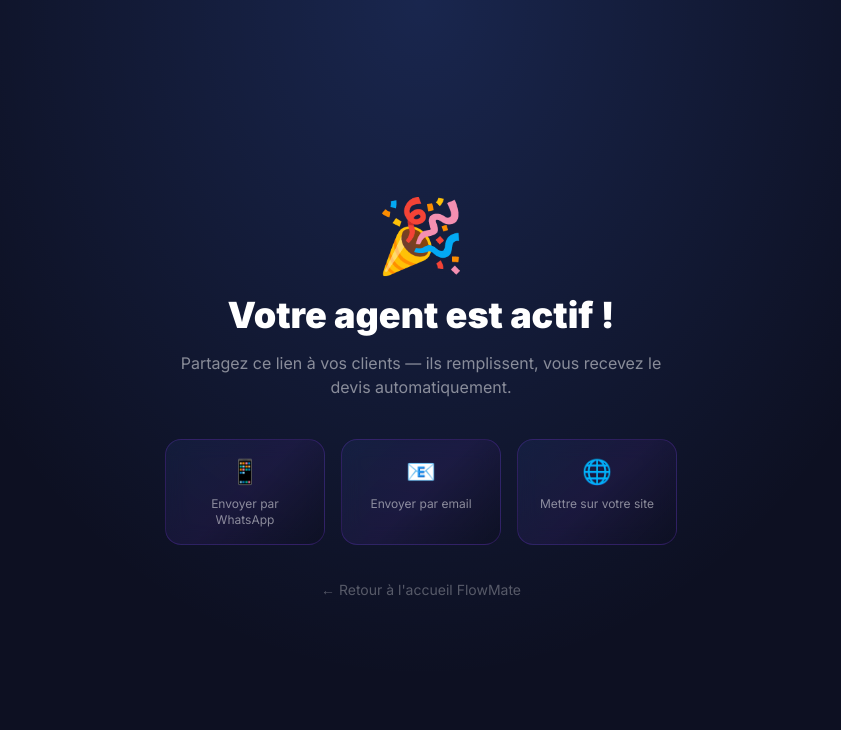
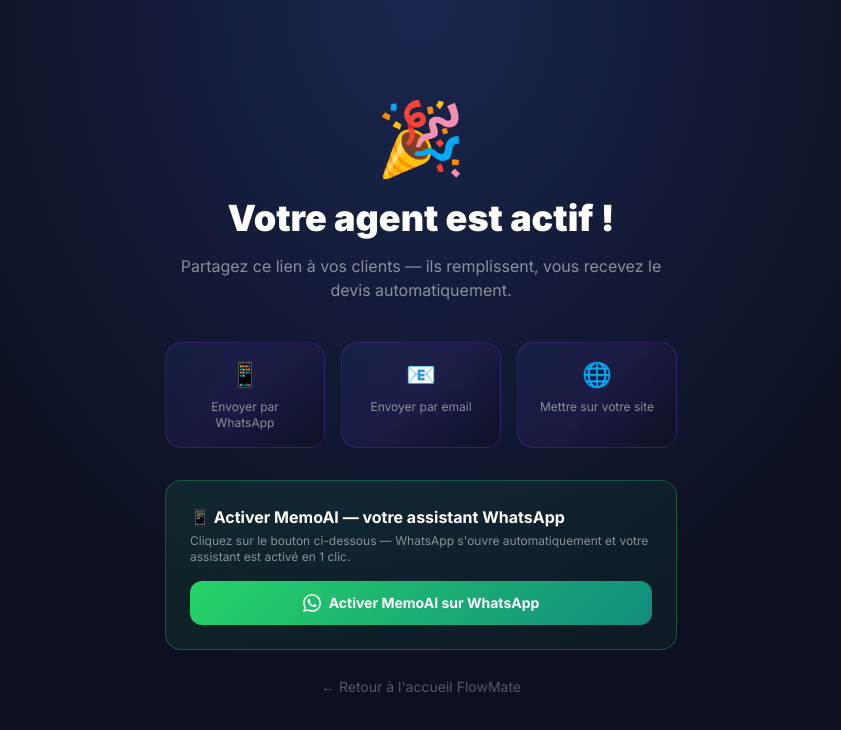
Before and after one commit to cocoonurse/flowmate-site, a Next.js app: page /onboarding/success in a window 1280 px wide. Shown: the top 730 px of the page, without its empty margins (219-1060 px from the left). Built offline with nearby package versions, Linux system fonts and the light colour scheme.

Commit message:
Ajoute bouton WhatsApp 1-clic pour activer MemoAI dans la page success

```diff
--- a/app/onboarding/success/page.tsx
+++ b/app/onboarding/success/page.tsx
@@ -61,6 +61,25 @@
           ))}
         </div>
 
+        {/* Activation MemoAI WhatsApp */}
+        <div
+          className="rounded-2xl p-6 mb-6 text-left"
+          style={{ background: "linear-gradient(135deg, rgba(37,211,102,0.1), rgba(37,211,102,0.05))", border: "1px solid rgba(37,211,102,0.3)" }}
+        >
+          <p className="text-white font-bold mb-1">📱 Activer MemoAI — votre assistant WhatsApp</p>
+          <p className="text-white/50 text-xs mb-4">Cliquez sur le bouton ci-dessous — WhatsApp s'ouvre automatiquement et votre assistant est activé en 1 clic.</p>
+          <a
+            href="https://wa.me/14155238886?text=join%20member-try"
+            target="_blank"
+            rel="noreferrer"
+            className="flex items-center justify-center gap-2 w-full py-3 rounded-xl font-bold text-white text-sm"
+            style={{ background: "linear-gradient(135deg, #25D366, #128C7E)" }}
+          >
+            <svg width="18" height="18" fill="white" viewBox="0 0 24 24"><path d="M17.472 14.382c-.297-.149-1.758-.867-2.03-.967-.273-.099-.471-.148-.67.15-.197.297-.767.966-.94 1.164-.173.199-.347.223-.644.075-.297-.15-1.255-.463-2.39-1.475-.883-.788-1.48-1.761-1.653-2.059-.173-.297-.018-.458.13-.606.134-.133.298-.347.446-.52.149-.174.198-.298.298-.497.099-.198.05-.371-.025-.52-.075-.149-.669-1.612-.916-2.207-.242-.579-.487-.5-.669-.51-.173-.008-.371-.01-.57-.01-.198 0-.52.074-.792.372-.272.297-1.04 1.016-1.04 2.479 0 1.462 1.065 2.875 1.213 3.074.149.198 2.096 3.2 5.077 4.487.709.306 1.262.489 1.694.625.712.227 1.36.195 1.871.118.571-.085 1.758-.719 2.006-1.413.248-.694.248-1.289.173-1.413-.074-.124-.272-.198-.57-.347m-5.421 7.403h-.004a9.87 9.87 0 01-5.031-1.378l-.361-.214-3.741.982.998-3.648-.235-.374a9.86 9.86 0 01-1.51-5.26c.001-5.45 4.436-9.884 9.888-9.884 2.64 0 5.122 1.03 6.988 2.898a9.825 9.825 0 012.893 6.994c-.003 5.45-4.437 9.884-9.885 9.884m8.413-18.297A11.815 11.815 0 0012.05 0C5.495 0 .16 5.335.157 11.892c0 2.096.547 4.142 1.588 5.945L.057 24l6.305-1.654a11.882 11.882 0 005.683 1.448h.005c6.554 0 11.89-5.335 11.893-11.893a11.821 11.821 0 00-3.48-8.413z"/></svg>
+            Activer MemoAI sur WhatsApp
+          </a>
+        </div>
+
         {dashboardLink && (
           <a href={dashboardLink}
             className="block w-full rounded-xl py-3 text-sm font-bold text-white mb-4"
```
